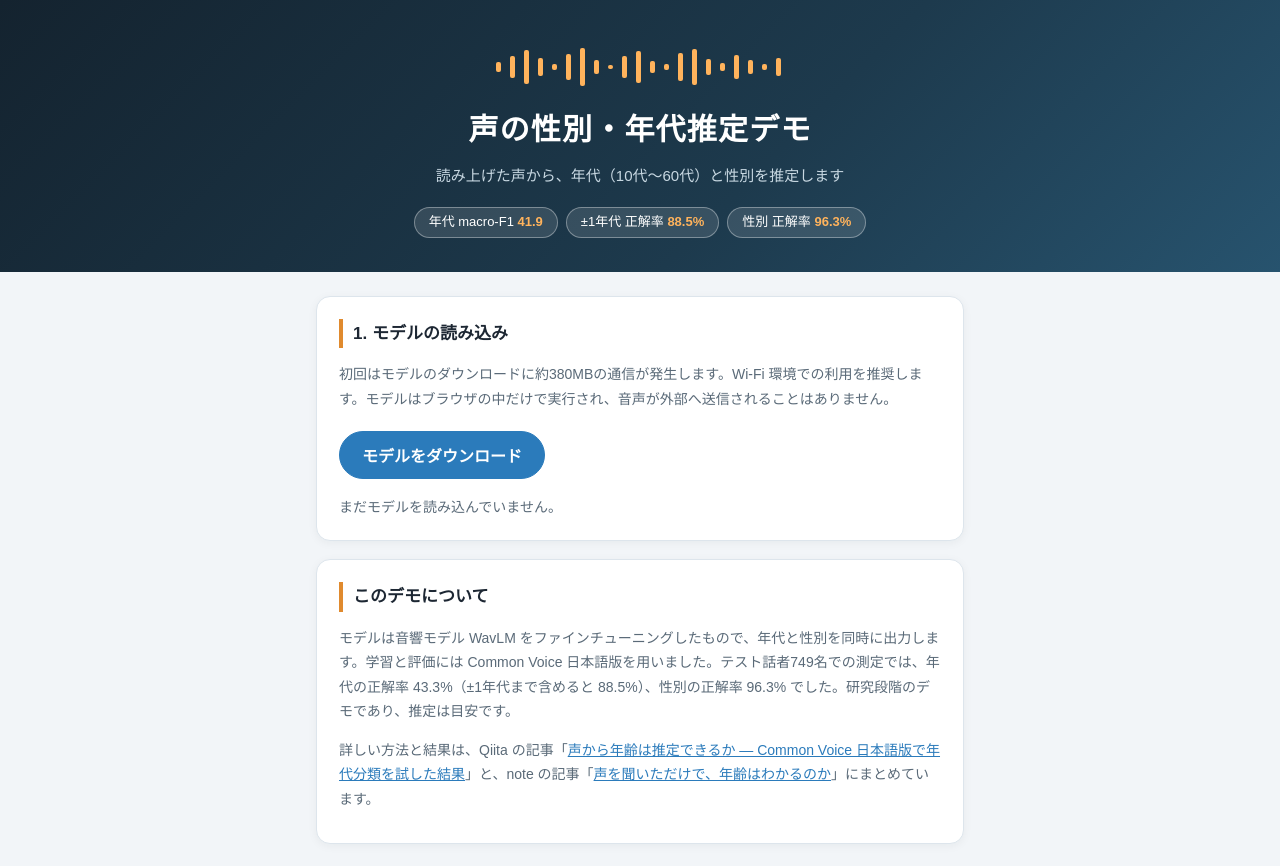
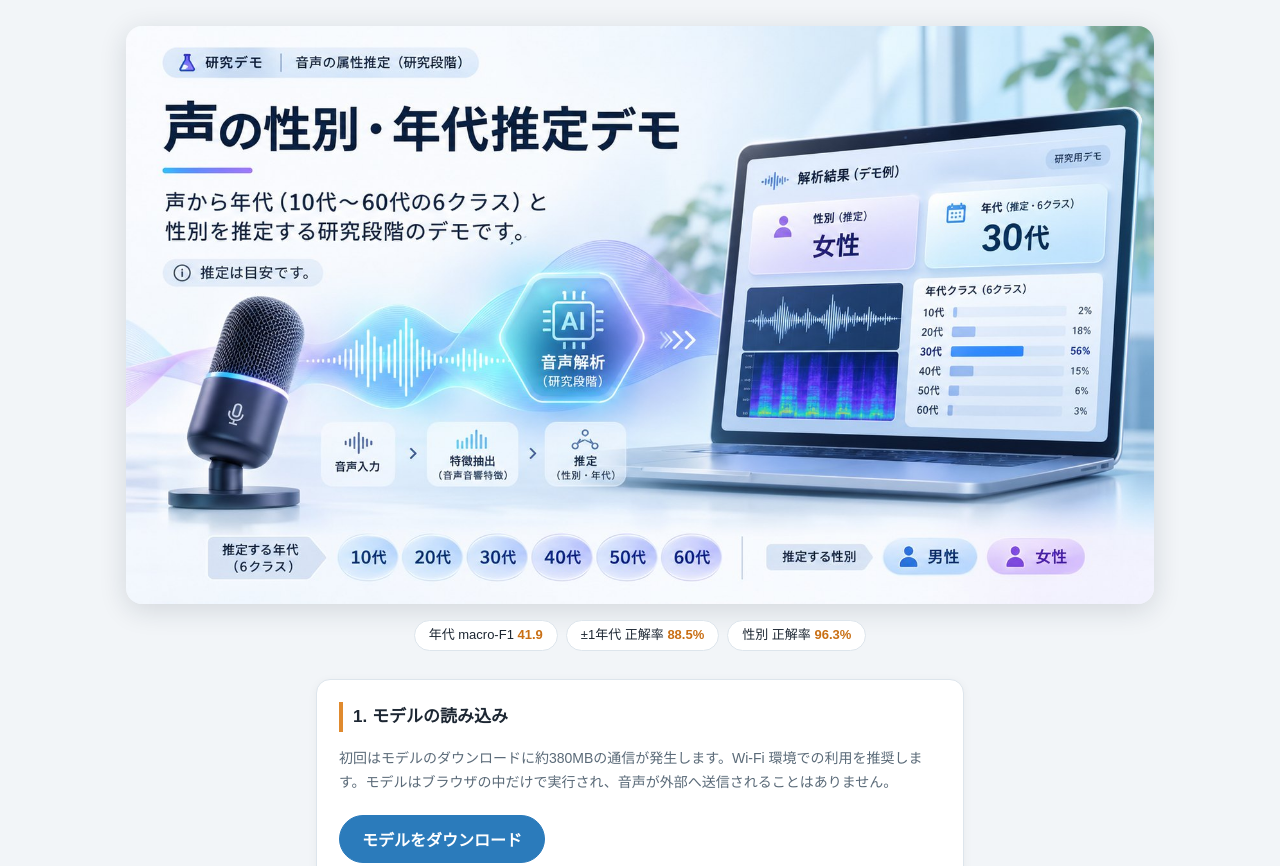
Before and after one commit to hisashi-ito/github-census, a plain HTML site: page figures/voice-age-demo/demo.html in a window 1280 px wide. Shown: the top 866 px of the page. Drawn offline with Linux system fonts and the light colour scheme.

Commit message:
Add hero image to demo page

```diff
--- a/figures/voice-age-demo/demo.html
+++ b/figures/voice-age-demo/demo.html
@@ -22,19 +22,18 @@
     margin: 0; background: var(--bg); color: var(--ink);
     line-height: 1.75;
   }
-  .hero {
-    background: linear-gradient(135deg, #14232f 0%, #1d3a4d 60%, #27536e 100%);
-    color: #fff; padding: 44px 20px 34px; text-align: center;
+  .hero { max-width: 1060px; margin: 0 auto; padding: 26px 16px 4px; text-align: center; }
+  .hero img {
+    width: 100%; height: auto; display: block; border-radius: 16px;
+    box-shadow: 0 6px 28px rgba(20, 35, 47, 0.14);
   }
-  .hero h1 { font-size: 30px; margin: 14px 0 6px; letter-spacing: 0.04em; }
-  .hero p { margin: 0; color: #c8d8e2; font-size: 15px; }
-  .hero svg { display: block; margin: 0 auto; }
-  .chips { margin-top: 18px; display: flex; gap: 8px; justify-content: center; flex-wrap: wrap; }
+  .sr-only { position: absolute; width: 1px; height: 1px; overflow: hidden; clip: rect(0 0 0 0); }
+  .chips { margin-top: 16px; display: flex; gap: 8px; justify-content: center; flex-wrap: wrap; }
   .chip {
-    background: rgba(255,255,255,0.12); border: 1px solid rgba(255,255,255,0.35);
-    color: #fff; border-radius: 999px; padding: 3px 14px; font-size: 13px;
+    background: #fff; border: 1px solid var(--line);
+    color: var(--ink); border-radius: 999px; padding: 3px 14px; font-size: 13px;
   }
-  .chip b { color: #ffb35c; font-weight: 700; }
+  .chip b { color: #c96f14; font-weight: 700; }
   .wrap { max-width: 680px; margin: 0 auto; padding: 24px 16px 48px; }
   .card {
     background: var(--card); border: 1px solid var(--line); border-radius: 14px;
@@ -74,23 +73,8 @@
 <body>
 
 <header class="hero">
-  <svg width="300" height="46" viewBox="0 0 300 46" aria-hidden="true">
-    <g fill="#ffb35c">
-      <rect x="6" y="18" width="5" height="10" rx="2"/><rect x="20" y="12" width="5" height="22" rx="2"/>
-      <rect x="34" y="6" width="5" height="34" rx="2"/><rect x="48" y="14" width="5" height="18" rx="2"/>
-      <rect x="62" y="20" width="5" height="6" rx="2"/><rect x="76" y="10" width="5" height="26" rx="2"/>
-      <rect x="90" y="4" width="5" height="38" rx="2"/><rect x="104" y="16" width="5" height="14" rx="2"/>
-      <rect x="118" y="21" width="5" height="4" rx="2"/><rect x="132" y="12" width="5" height="22" rx="2"/>
-      <rect x="146" y="7" width="5" height="32" rx="2"/><rect x="160" y="17" width="5" height="12" rx="2"/>
-      <rect x="174" y="20" width="5" height="6" rx="2"/><rect x="188" y="9" width="5" height="28" rx="2"/>
-      <rect x="202" y="5" width="5" height="36" rx="2"/><rect x="216" y="15" width="5" height="16" rx="2"/>
-      <rect x="230" y="19" width="5" height="8" rx="2"/><rect x="244" y="11" width="5" height="24" rx="2"/>
-      <rect x="258" y="16" width="5" height="14" rx="2"/><rect x="272" y="20" width="5" height="6" rx="2"/>
-      <rect x="286" y="14" width="5" height="18" rx="2"/>
-    </g>
-  </svg>
-  <h1>声の性別・年代推定デモ</h1>
-  <p>読み上げた声から、年代（10代〜60代）と性別を推定します</p>
+  <h1 class="sr-only">声の性別・年代推定デモ</h1>
+  <img src="hero.jpg" alt="声の性別・年代推定デモ ― 声から年代（10代〜60代の6クラス）と性別を推定する研究段階のデモです。推定は目安です。">
   <div class="chips">
     <span class="chip">年代 macro-F1 <b>41.9</b></span>
     <span class="chip">±1年代 正解率 <b>88.5%</b></span>
```
Also changed, not shown: figures/voice-age-demo/hero.jpg (added).
